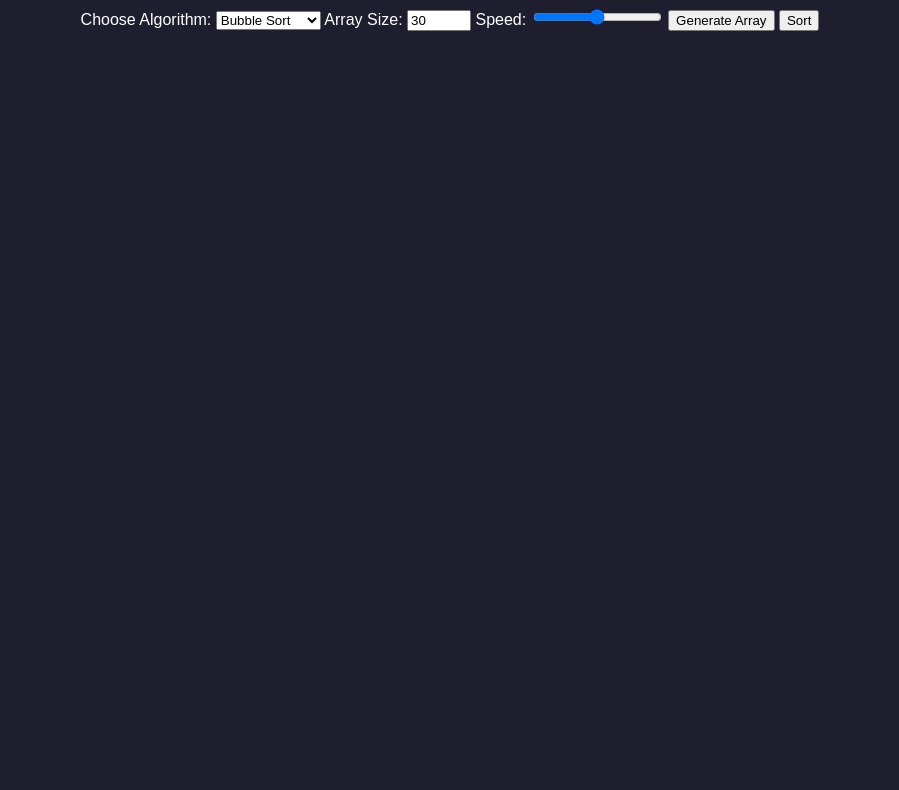
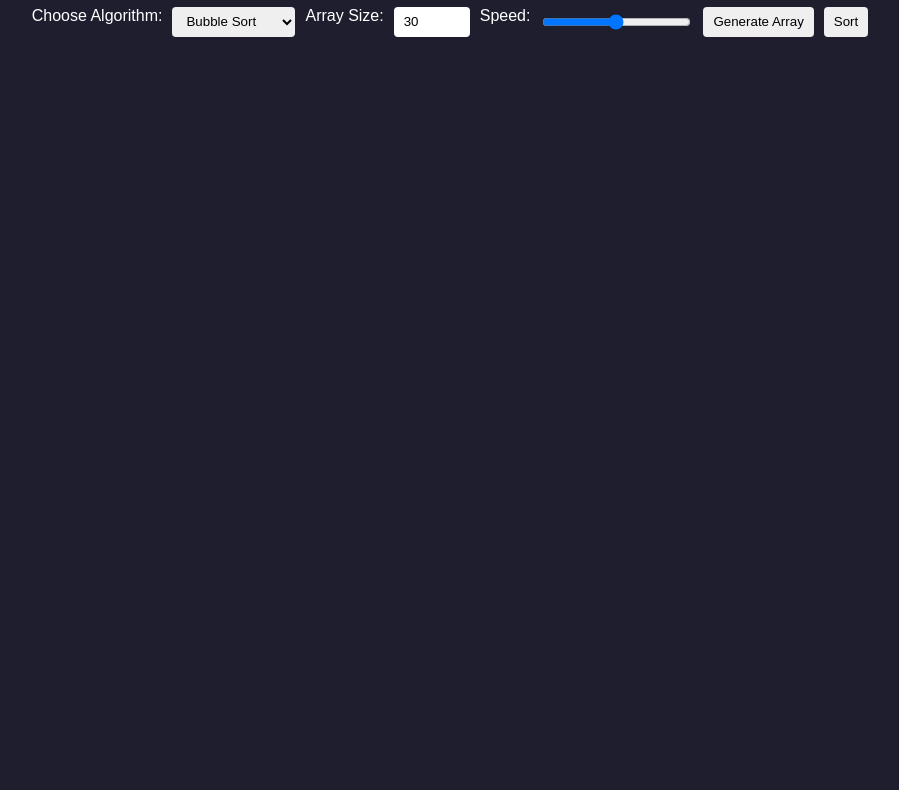
Before and after one commit to hirodinn/Algorithm-Visualizer, a plain HTML site: page index.html in a window 1280 px wide. Shown: the part 73-863 px from the top of the page, without its empty margins (190-1089 px from the left). Drawn offline with Linux system fonts and the light colour scheme.

Commit message:
done style for inputs and controls

```diff
--- a/style.css
+++ b/style.css
@@ -9,3 +9,18 @@ body {
   flex-direction: column;
   min-height: 100vh;
 }
+.controls {
+  margin-bottom: 20px;
+  display: flex;
+  flex-wrap: wrap;
+  justify-content: center;
+  gap: 10px;
+}
+
+button,
+select,
+input {
+  padding: 5px 10px;
+  border: none;
+  border-radius: 4px;
+}
```
